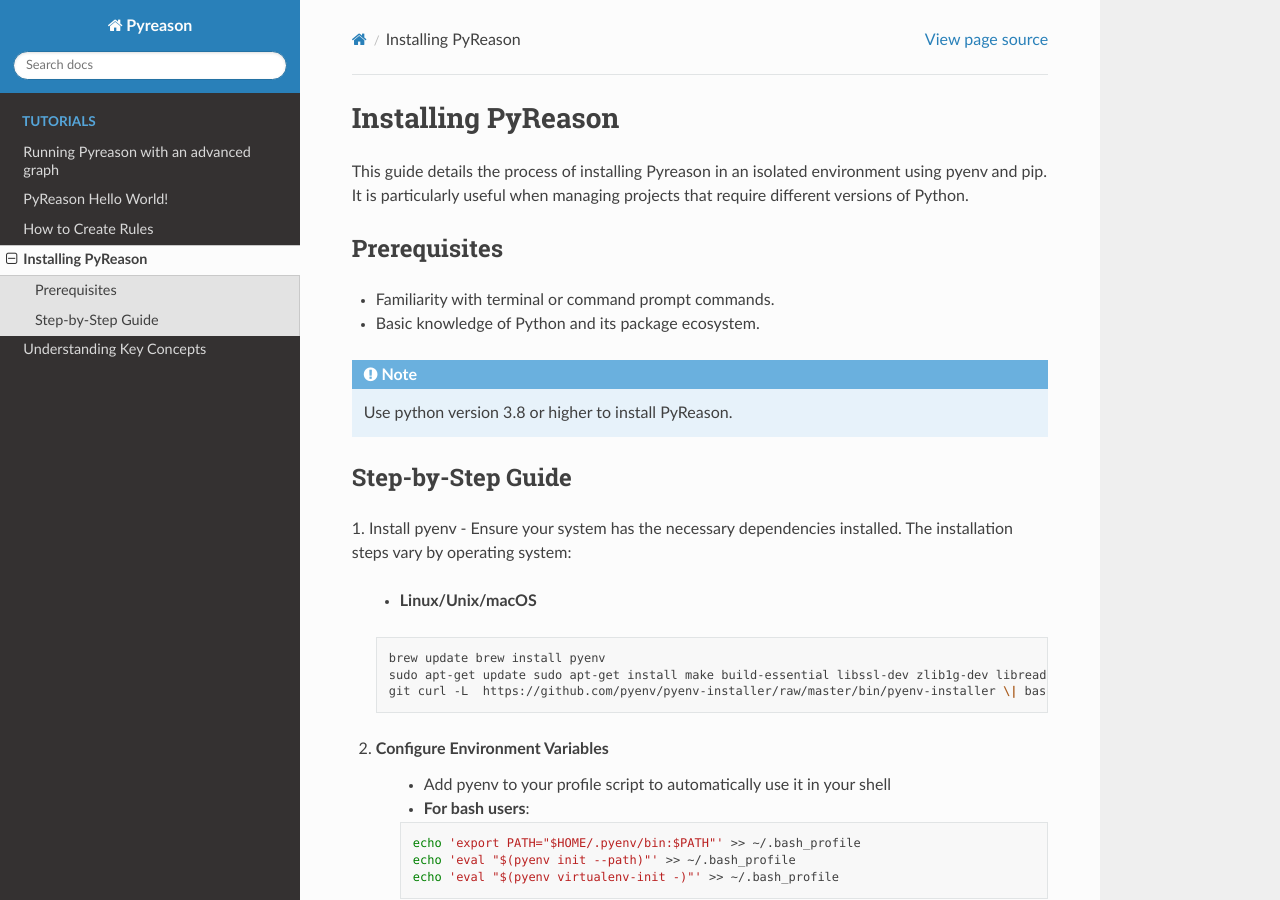
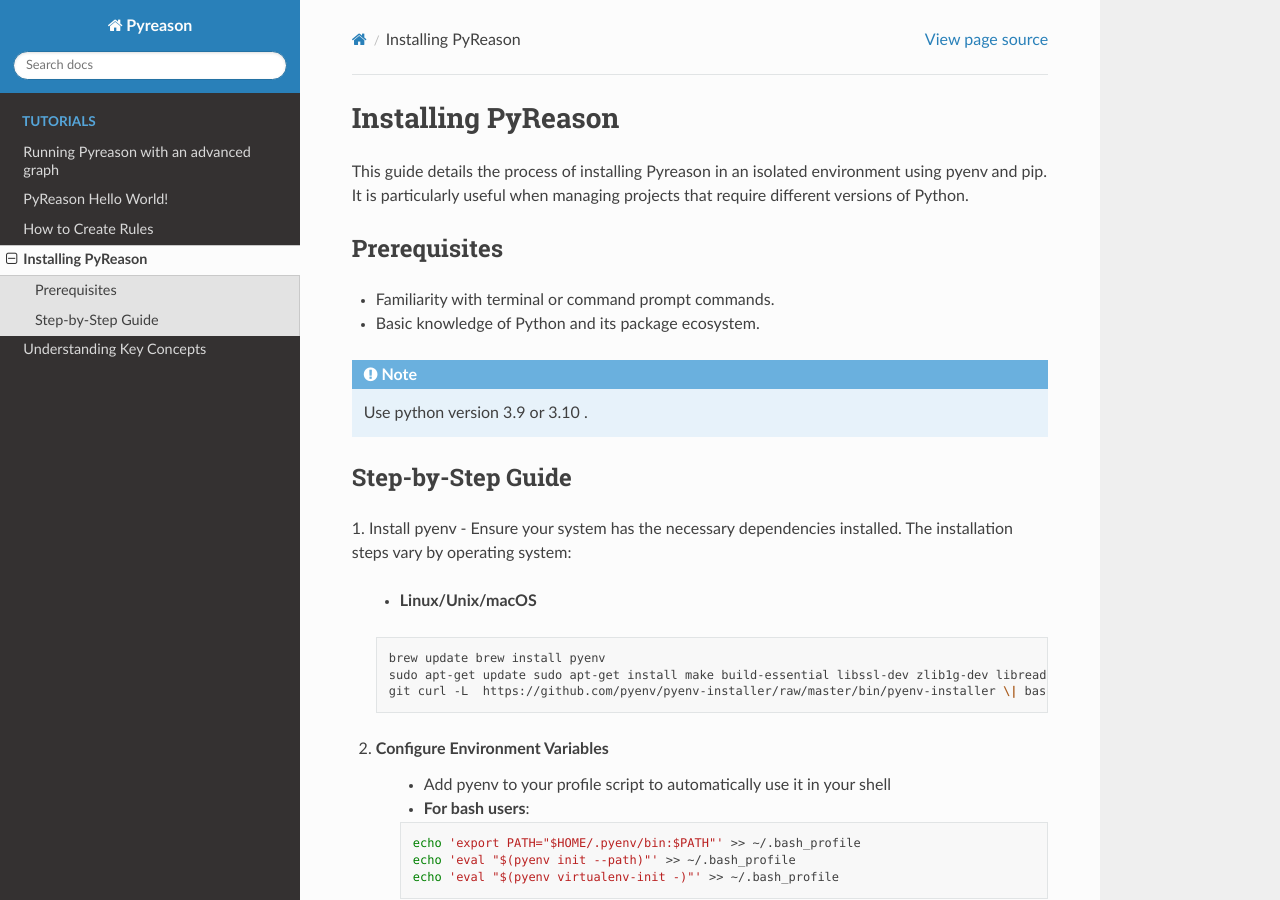
Before and after one commit to lab-v2/pyreason, a Sphinx documentation site: the page built from docs/source/tutorials/Installation.rst, in a window 1280 px wide and 900 px high. Built offline with Sphinx 7.4.7 and the Read the Docs theme 2.0.0, drawn with Linux system fonts in a browser that asks for light colours.

Commit message:
updated docs

```diff
--- a/docs/source/tutorials/Installation.rst
+++ b/docs/source/tutorials/Installation.rst
@@ -13,7 +13,7 @@
 
 .. note::
 
-    Use python version 3.8 or higher to install PyReason.
+    Use python version 3.9 or 3.10 .
 
 
 Step-by-Step Guide
```
